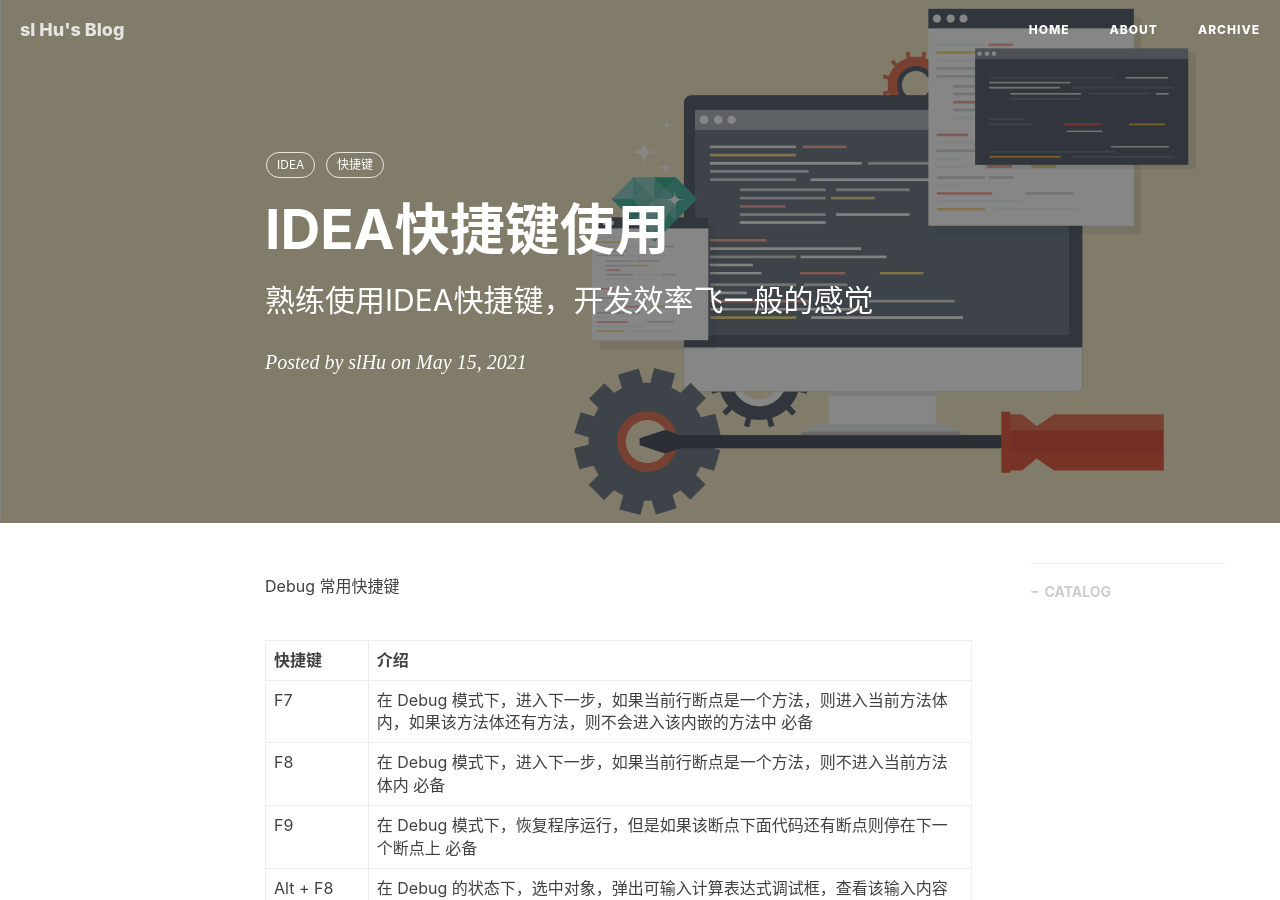
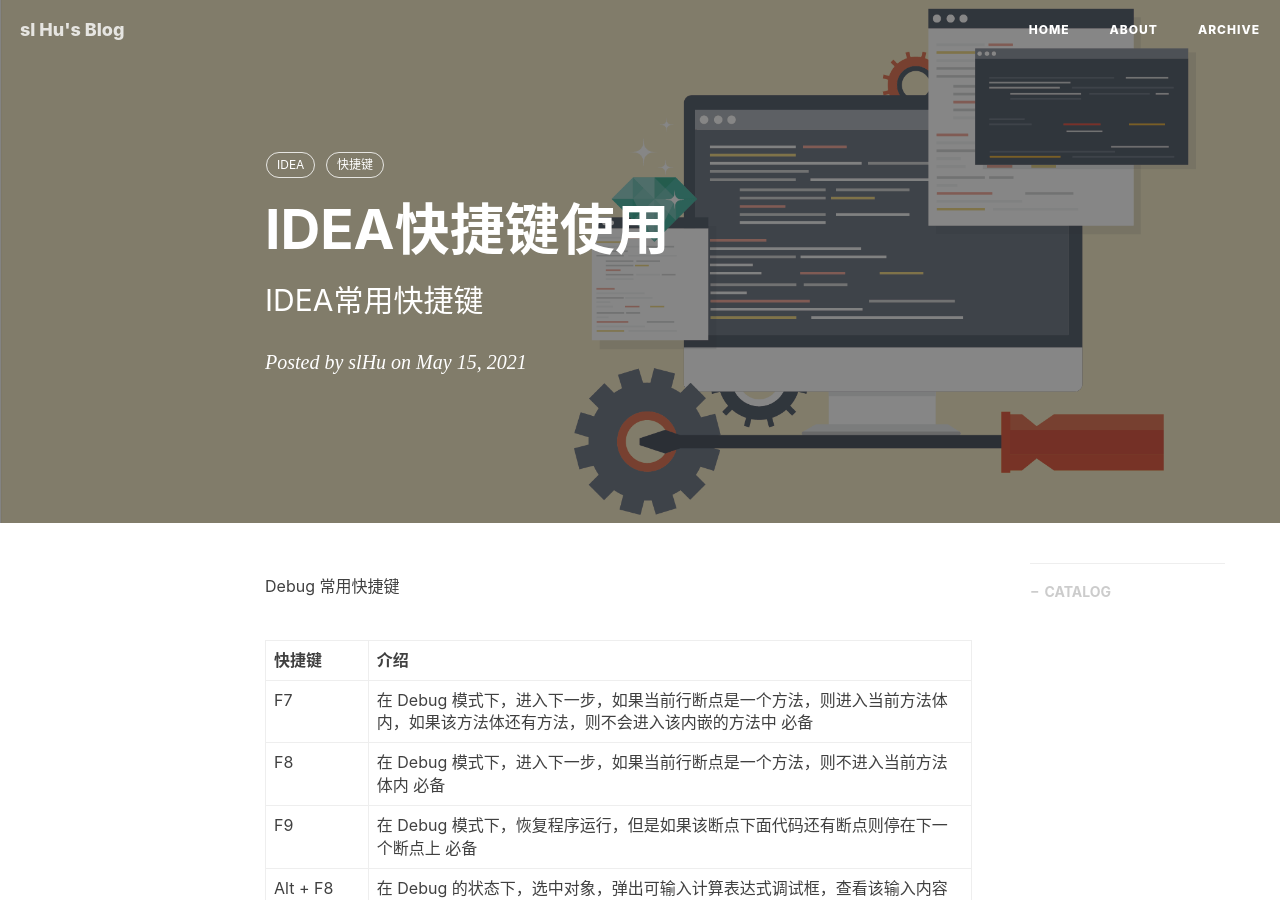
Before and after one commit to shuanglongHu/shuanglonghu.github.io, a Jekyll site: the page built from _posts/2021-05-15-idea-hot-key.md, in a window 1280 px wide and 900 px high. Built offline with Jekyll 4.4.1, drawn with Linux system fonts in a browser that asks for light colours; nearby versions of some CDN libraries; comment, search, counter and statistics services are not loaded.

Commit message:
Update 2021-05-15-idea-hot-key.md

```diff
--- a/_posts/2021-05-15-idea-hot-key.md
+++ b/_posts/2021-05-15-idea-hot-key.md
@@ -1,7 +1,7 @@
 ---
 layout:     post
 title:      IDEA快捷键使用
-subtitle:   熟练使用IDEA快捷键，开发效率飞一般的感觉
+subtitle:   IDEA常用快捷键
 date:       2021-05-15
 author:     slHu
 header-img: img/post-bg-debug.png
```
